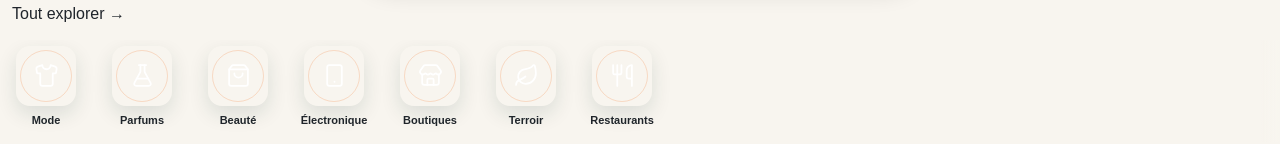
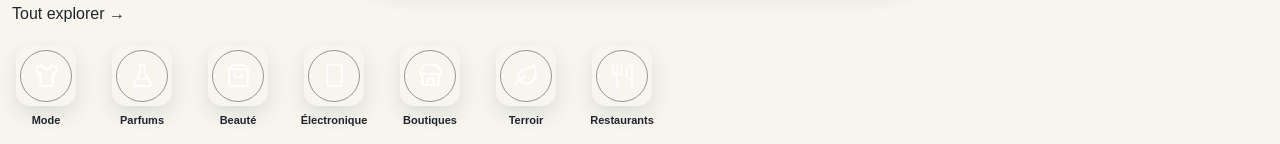
Before and after one commit to ianative431-cmd/revant-v2-public, a Next.js app: page / in a window 1280 px wide. Shown: the part 808-952 px from the top of the page. Built offline with nearby package versions, Linux system fonts and the light colour scheme; no server answers; the database is empty.

Commit message:
Polish shortcut outlines for light and dark themes

```diff
--- a/src/components/layout/RevantMegaShortcuts.tsx
+++ b/src/components/layout/RevantMegaShortcuts.tsx
@@ -32,7 +32,7 @@ export default function RevantMegaShortcuts() {
               aria-label={`Explorer : ${label}`}
               className="revant-shortcut group flex min-h-[82px] w-[72px] shrink-0 snap-start flex-col items-center justify-center gap-2 bg-transparent px-1 py-1 text-center transition duration-200 focus-visible:outline focus-visible:outline-2 focus-visible:outline-offset-2 focus-visible:outline-[var(--brand-accent)] active:scale-[0.98] sm:w-[84px] sm:min-h-[94px]"
             >
-              <span className="revant-shortcut-icon relative isolate flex h-14 w-14 items-center justify-center rounded-full border-2 border-brand-accent/20 bg-brand-accent-soft text-brand-accent shadow-[var(--brand-shadow)] ring-1 ring-inset ring-white/35 transition duration-200 before:pointer-events-none before:absolute before:inset-[4px] before:rounded-full before:border before:border-brand-accent/20 before:content-[''] sm:h-[60px] sm:w-[60px]">
+              <span className="revant-shortcut-icon relative isolate flex h-14 w-14 items-center justify-center rounded-full border-[3px] border-[var(--brand-text)] bg-brand-accent-soft text-[var(--brand-text)] shadow-[var(--brand-shadow)] ring-1 ring-inset ring-[var(--brand-text)]/35 transition duration-200 before:pointer-events-none before:absolute before:inset-[4px] before:rounded-full before:border before:border-[var(--brand-text)]/45 before:content-[''] sm:h-[60px] sm:w-[60px]">
                 <Icon size={25} strokeWidth={1.7} aria-hidden />
               </span>
               <span className="text-[10px] font-semibold leading-tight text-[var(--brand-text)] sm:text-[11px]">{label}</span>
```
